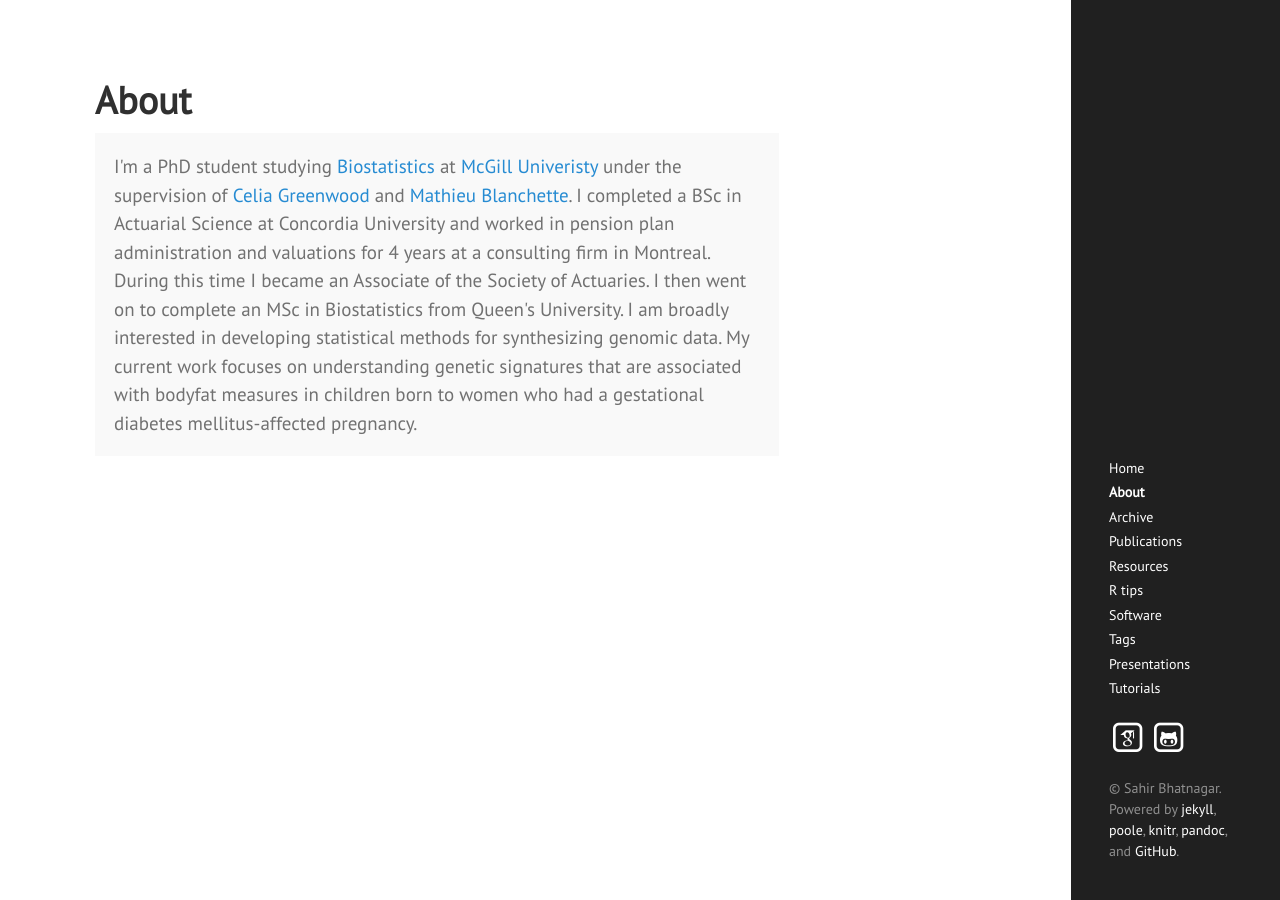
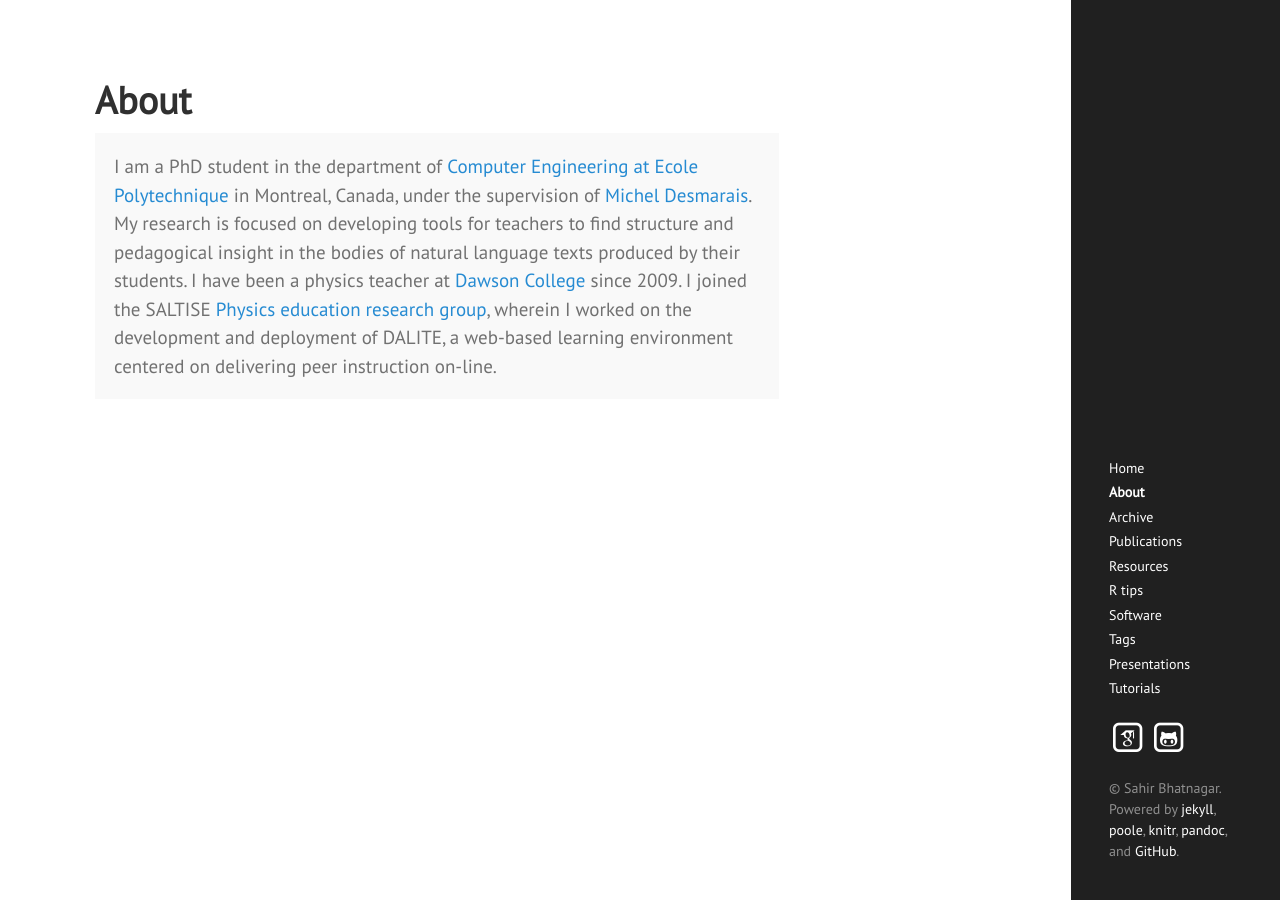
Before and after one commit to sameerbhatnagar/sameerbhatnagar.github.io, a Jekyll site: the page built from about.md, in a window 1280 px wide. Built offline with Jekyll 4.4.1, drawn with Linux system fonts in a browser that asks for light colours; nearby versions of some CDN libraries.

Commit message:
change about page

```diff
--- a/about.md
+++ b/about.md
@@ -10,9 +10,10 @@ title: About
 {:toc}-->
 
 <p class="message">
-I'm a PhD student studying <a href="http://www.mcgill.ca/epi-biostat-occh/" target="_blank">Biostatistics</a> at <a href="http://mcgill.ca" target="_blank">McGill Univeristy</a> under the supervision of <a href="http://www.mcgill.ca/statisticalgenetics/" target="_blank">Celia Greenwood</a> and <a href="http://en.wikipedia.org/wiki/Mathieu_Blanchette_%28computational_biologist%29" target="_blank">Mathieu Blanchette</a>.
+I am a PhD student in the department of <a href="http://www.polymtl.ca/gigl/" target="_blank">Computer Engineering at Ecole Polytechnique</a> in Montreal, Canada, under the supervision of <a href="http://www.professeurs.polymtl.ca/michel.desmarais/desmarais_michel_c.html" target="_blank">Michel Desmarais</a>. My research is focused on developing tools for teachers to find structure and pedagogical insight in the bodies of natural language texts produced by their students.
 
-I completed a BSc in Actuarial Science at Concordia University and worked in pension plan administration and valuations for 4 years at a consulting firm in Montreal. During this time I became an Associate of the Society of Actuaries. I then went on to complete an MSc in Biostatistics from Queen's University. I am broadly interested in developing statistical methods for synthesizing genomic data. My current work focuses on understanding genetic signatures that are associated with bodyfat measures in children born to women who had a gestational diabetes mellitus-affected pregnancy.
+I have been a physics teacher at <a href="http://www.dawsoncollege.qc.ca/" target="_blank">Dawson College</a> since 2009. I joined the SALTISE <a href="https://dianaramsey1981.wordpress.com/chris-whittaker/" target="_blank">Physics education research group</a>, wherein I worked on the development and deployment of DALITE, a web-based learning environment centered on delivering peer instruction on-line.
+
 </p>
 
 <!--<p class="message">
```
Also changed, not shown: Gemfile.lock (added).
